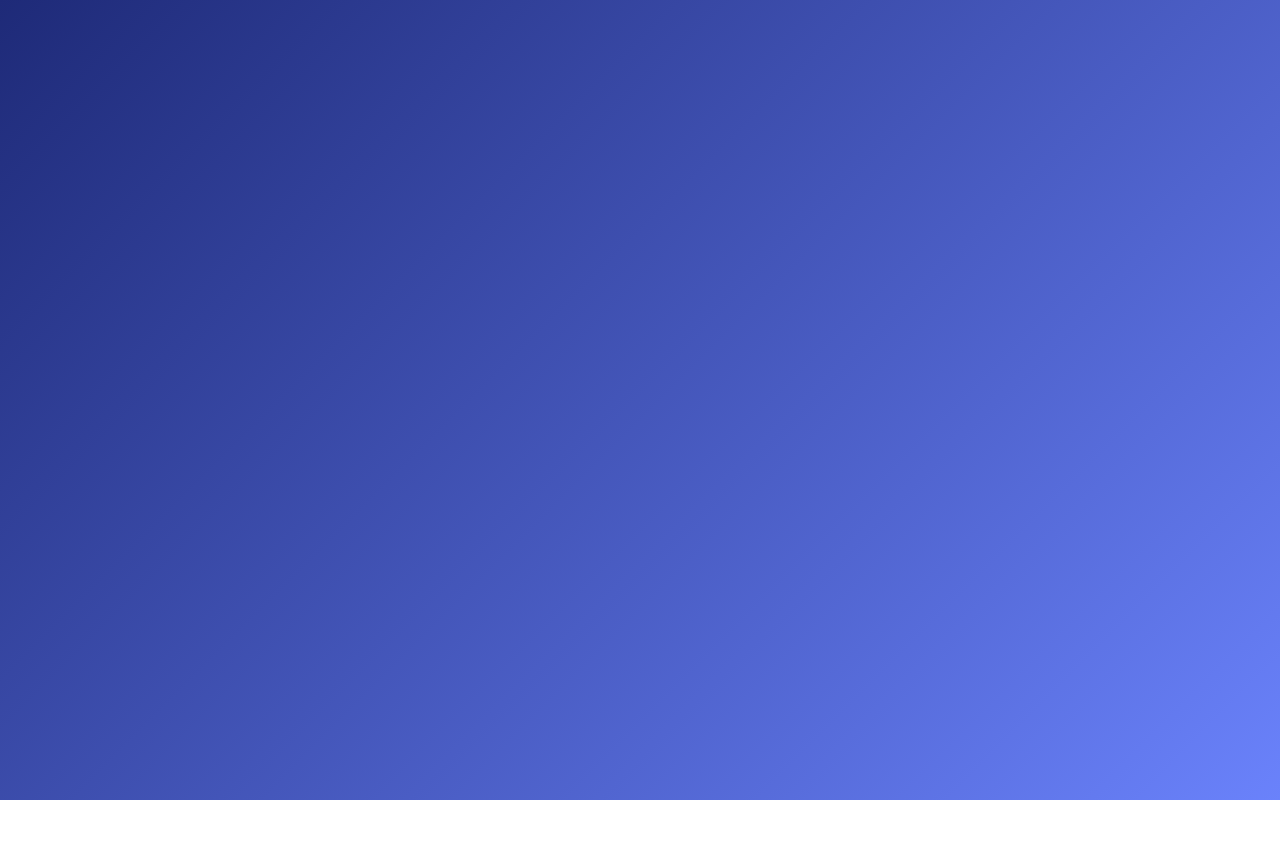
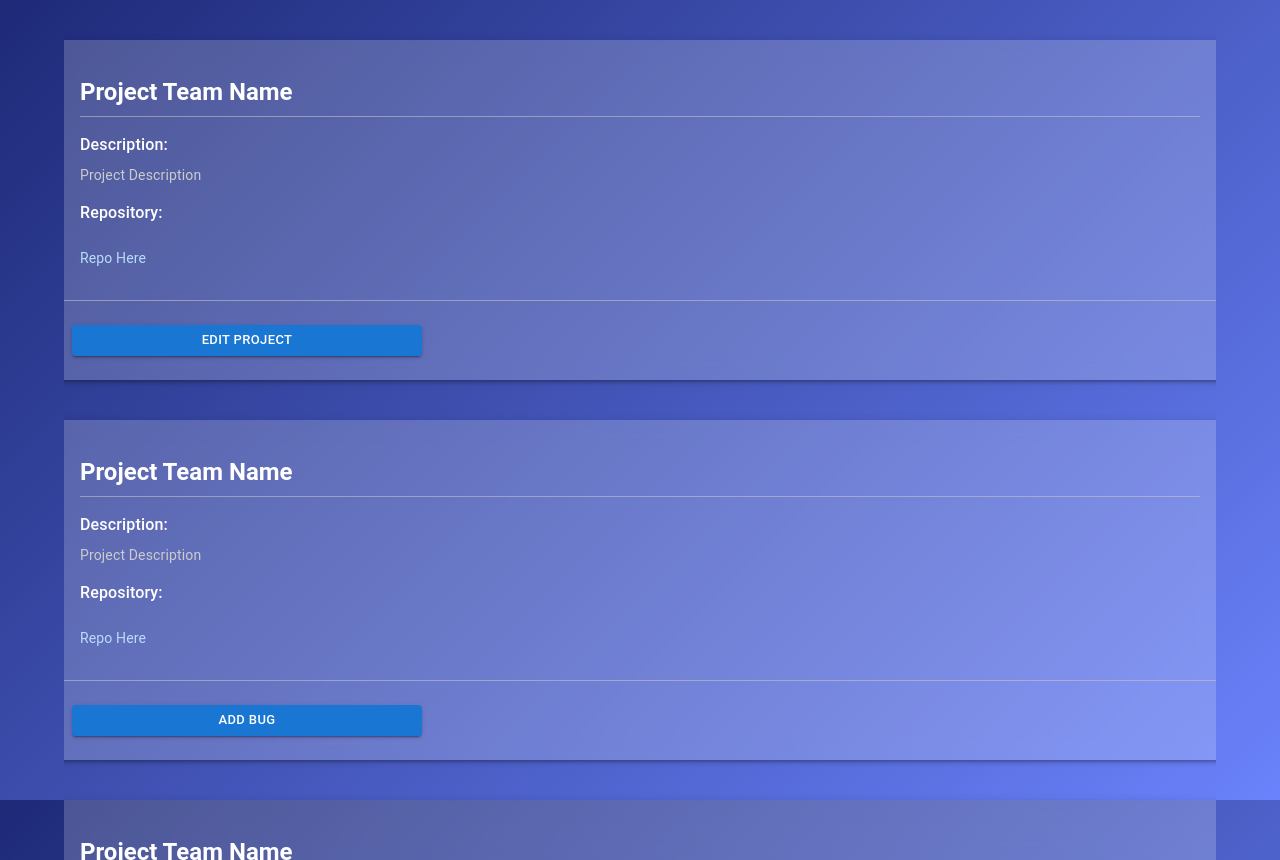
Before and after one commit to Serban-Timofte-EBR/Project_Web_Tech, a React (Create React App) app in the folder bug-tracker-frontend/: page /projects in a window 1280 px wide. Before the commit this address had no page. Before the commit the page ends 800 px from the top, so only its background shows below. Built offline with nearby package versions, Linux system fonts and the light colour scheme; the HTML template or start-up script is replaced by a standard one.

Commit message:
Adding project component

```diff
--- a/bug-tracker-frontend/src/App.tsx
+++ b/bug-tracker-frontend/src/App.tsx
@@ -2,6 +2,8 @@ import React from "react";
 import { BrowserRouter as Router, Route, Routes } from "react-router-dom";
 import LoginPage from "./pages/login_page";
 import RegisterPage from "./pages/register_page";
+import ProjectDashboard from "./pages/project_dashboard";
+import ProjectPage from "./pages/project";
 
 const App: React.FC = () => {
   return (
@@ -9,6 +11,8 @@ const App: React.FC = () => {
       <Routes>
         <Route path="/login" Component={LoginPage} />
         <Route path="/create-user-account" Component={RegisterPage} />
+        <Route path="/projects" Component={ProjectDashboard} />
+        <Route path="/project" Component={ProjectPage} />
       </Routes>
     </Router>
   );
--- a/bug-tracker-frontend/src/components/auth/Register/register_form.tsx
+++ b/bug-tracker-frontend/src/components/auth/Register/register_form.tsx
@@ -10,6 +10,7 @@ const RegisterForm: React.FC = () => {
   const [password, setPassword] = useState("");
   const [team, setTeam] = useState("");
   const [backgroundImg, setBackgroundImg] = useState("");
+  const [role, setRole] = useState("");
 
   const dispatch: AppDispatch = useDispatch();
   const { projects, loading, error } = useSelector(
@@ -89,7 +90,7 @@ const RegisterForm: React.FC = () => {
             sx={{
               backgroundColor: "rgba(255, 255, 255, 0.2)",
               borderRadius: 1,
-              input: { color: "#fff" },
+              input: { color: "#000" },
             }}
           />
           <TextField
@@ -101,15 +102,31 @@ const RegisterForm: React.FC = () => {
             margin="normal"
             value={password}
             onChange={(e) => setPassword(e.target.value)}
-            InputLabelProps={{
-              style: { color: "#000" },
-            }}
             sx={{
               backgroundColor: "rgba(255, 255, 255, 0.2)",
               borderRadius: 1,
-              input: { color: "#fff" },
+              input: { color: "#000" },
+              marginBottom: 4,
             }}
           />
+          <TextField
+            select
+            fullWidth
+            label="Role"
+            value={role}
+            onChange={(e) => setRole(e.target.value)}
+            helperText="Please select your role"
+            sx={{
+              backgroundColor: "rgba(255, 255, 255, 0.2)",
+              borderRadius: 1,
+              input: { color: "#0000" },
+              marginBottom: 4,
+            }}
+          >
+            <MenuItem value="Tester">Tester</MenuItem>
+            <MenuItem value="Team Member">Team Member</MenuItem>
+          </TextField>
+          {role === "Team Member" && (
             <TextField
               select
               fullWidth
@@ -135,7 +152,7 @@ const RegisterForm: React.FC = () => {
                 ))
               )}
             </TextField>
-
+          )}
           <Button
             type="submit"
             variant="contained"
--- /dev/null
+++ b/bug-tracker-frontend/src/components/dashboard/project/project_card.tsx
@@ -0,0 +1,109 @@
+import React from "react";
+import {
+  Button,
+  Card,
+  CardActions,
+  CardContent,
+  Typography,
+  Divider,
+  Box,
+} from "@mui/material";
+
+interface ProjectCardProps {
+  project_team_name: string;
+  description: string;
+  repo: string;
+  role?: string;
+}
+
+const ProjectCard: React.FC<ProjectCardProps> = ({
+  project_team_name,
+  description,
+  repo,
+  role,
+}) => {
+  return (
+    <Card
+      sx={{
+        width: "100%",
+        minHeight: 300,
+        backgroundColor: "rgba(255, 255, 255, 0.2)",
+        backdropFilter: "blur(10px)",
+        color: "#fff",
+        borderRadius: 2,
+        boxShadow: 3,
+        padding: "20px",
+        display: "flex",
+        flexDirection: "column",
+        justifyContent: "space-between",
+        marginBottom: "20px",
+      }}
+    >
+      <CardContent>
+        <Typography variant="h5" sx={{ fontWeight: "bold" }}>
+          {project_team_name}
+        </Typography>
+        <Divider
+          sx={{
+            marginTop: 1,
+            marginBottom: 2,
+            backgroundColor: "rgba(255, 255, 255, 0.5)",
+          }}
+        />
+
+        <Box sx={{ marginBottom: 2 }}>
+          <Typography variant="body1" sx={{ fontWeight: "medium", mb: 1 }}>
+            Description:
+          </Typography>
+          <Typography variant="body2" sx={{ color: "#ccc" }}>
+            {description}
+          </Typography>
+        </Box>
+
+        <Box>
+          <Typography variant="body1" sx={{ fontWeight: "medium", mb: 1 }}>
+            Repository:
+          </Typography>
+          <Typography
+            variant="body2"
+            sx={{
+              color: "#bbdefb",
+              wordWrap: "break-word",
+            }}
+          >
+            <a
+              href={repo}
+              target="_blank"
+              rel="noopener noreferrer"
+              style={{ color: "#bbdefb" }}
+            >
+              {repo}
+            </a>
+          </Typography>
+        </Box>
+      </CardContent>
+
+      <Divider
+        sx={{
+          marginY: 2,
+          backgroundColor: "rgba(255, 255, 255, 0.5)",
+        }}
+      />
+
+      <CardActions sx={{ justifyContent: "flex-start" }}>
+        {role === "Team Member" && (
+          <Button variant="contained" size="small" color="primary">
+            Edit Project
+          </Button>
+        )}
+        {role === "Tester" && (
+          <Button variant="contained" size="small" color="primary">
+            Add Bug
+          </Button>
+        )}
+      </CardActions>
+    </Card>
+  );
+};
+
+export default ProjectCard;
--- /dev/null
+++ b/bug-tracker-frontend/src/components/utils/margin_up.tsx
@@ -0,0 +1,14 @@
+import React from "react";
+import { Box } from "@mui/material";
+
+const MarginUp: React.FC = () => {
+  return (
+    <Box
+      sx={{
+        height: "10vh",
+      }}
+    />
+  );
+};
+
+export default MarginUp;
--- /dev/null
+++ b/bug-tracker-frontend/src/pages/project.tsx
@@ -0,0 +1,35 @@
+// This page will be used to see a project
+
+import React from "react";
+import { Box } from "@mui/material";
+import ProjectCard from "../components/dashboard/project/project_card";
+import MarginUp from "../components/utils/margin_up";
+
+const ProjectPage: React.FC = () => {
+  return (
+    <>
+      <MarginUp />
+      <Box
+        sx={{
+          width: "90vw",
+          height: "100vh",
+          overflowY: "auto",
+          display: "flex",
+          flexDirection: "column",
+          alignItems: "center",
+          gap: "20px",
+          padding: "20px 0",
+        }}
+      >
+        <ProjectCard
+          project_team_name="Project Team Name"
+          description="Project Description"
+          repo="Repo Here"
+          role="Team Member"
+        />
+      </Box>
+    </>
+  );
+};
+
+export default ProjectPage;
--- /dev/null
+++ b/bug-tracker-frontend/src/pages/project_dashboard.tsx
@@ -0,0 +1,89 @@
+// This page will be used for testers to see all the projects
+
+import React from "react";
+import { Box } from "@mui/material";
+import ProjectCard from "../components/dashboard/project/project_card";
+import MarginUp from "../components/utils/margin_up";
+
+const ProjectDashboard: React.FC = () => {
+  return (
+    <>
+      <MarginUp />
+      <Box
+        sx={{
+          width: "90vw",
+          height: "100vh",
+          overflowY: "auto",
+          display: "flex",
+          flexDirection: "column",
+          alignItems: "center",
+          gap: "20px",
+          padding: "20px 0",
+        }}
+      >
+        <ProjectCard
+          project_team_name="Project Team Name"
+          description="Project Description"
+          repo="Repo Here"
+          role="Team Member"
+        />
+        <ProjectCard
+          project_team_name="Project Team Name"
+          description="Project Description"
+          repo="Repo Here"
+          role="Tester"
+        />
+        <ProjectCard
+          project_team_name="Project Team Name"
+          description="Project Description"
+          repo="Repo Here"
+          role="Tester"
+        />
+        <ProjectCard
+          project_team_name="Project Team Name"
+          description="Project Description"
+          repo="Repo Here"
+          role="Tester"
+        />
+        <ProjectCard
+          project_team_name="Project Team Name"
+          description="Project Description"
+          repo="Repo Here"
+          role="Tester"
+        />
+        <ProjectCard
+          project_team_name="Project Team Name"
+          description="Project Description"
+          repo="Repo Here"
+          role="Tester"
+        />
+        <ProjectCard
+          project_team_name="Project Team Name"
+          description="Project Description"
+          repo="Repo Here"
+          role="Tester"
+        />
+        <ProjectCard
+          project_team_name="Project Team Name"
+          description="Project Description"
+          repo="Repo Here"
+          role="Tester"
+        />
+        <ProjectCard
+          project_team_name="Project Team Name"
+          description="Project Description"
+          repo="Repo Here"
+          role="Tester"
+        />
+        <ProjectCard
+          project_team_name="Project Team Name"
+          description="Project Description"
+          repo="Repo Here"
+          role="Tester"
+        />
+      </Box>
+    </>
+  );
+};
+
+export default ProjectDashboard;
```
Lines whose indentation alone changed are shown as unchanged.
